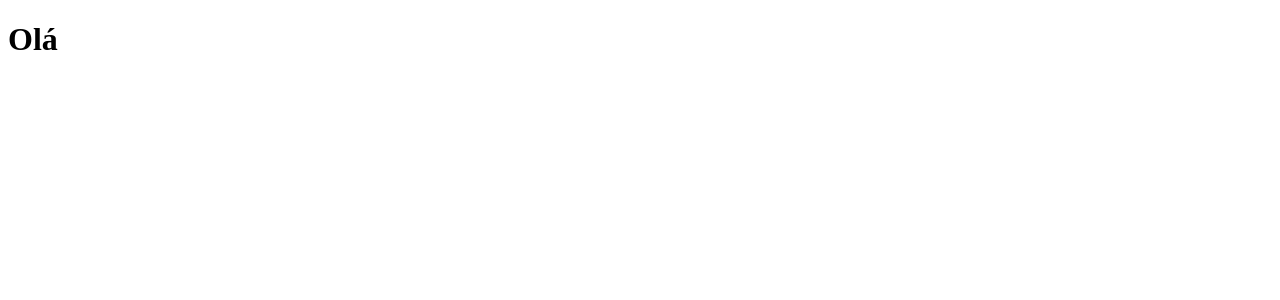
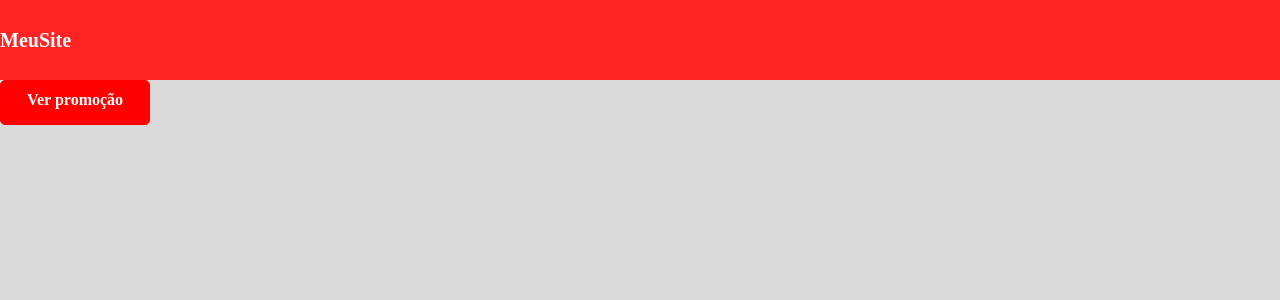
Before and after one commit to Caelest1s/routes-manipulation, a React (Vite) app: page / in a window 1280 px wide. Shown: the top 300 px of the page. Built offline with nearby package versions, Linux system fonts and the light colour scheme.

Commit message:
Components header, button

```diff
--- a/src/App.tsx
+++ b/src/App.tsx
@@ -1,6 +1,12 @@
+import ButtonPrimary from "./components/ButtonPrimary";
+import Header from "./components/Header";
+
 export default function App() {
 
   return (
-    <h1>Olá</h1>
+    <>
+      <Header />
+      <ButtonPrimary text="Ver promoção"/>
+    </>
   )
 }
--- /dev/null
+++ b/src/components/ButtonPrimary/index.tsx
@@ -0,0 +1,13 @@
+import './style.css';
+
+type Props = {
+    text: string;
+}
+
+export default function ButtonPrimary({text}: Props) {
+    return(
+        <div className="rm-btn-primary">
+            {text}
+        </div>
+    );
+}
--- /dev/null
+++ b/src/components/ButtonPrimary/style.css
@@ -0,0 +1,13 @@
+.rm-btn-primary {
+    width: 150px;
+    height: 45px;
+    color: var(--rm-color-font-primary);
+    background-color: red;
+    border: 1px solid red;
+    border-radius: 5px;
+    padding: 10px;
+    font-size: 16px;
+    font-weight: 700;
+    text-align: center;
+    cursor: pointer;
+}
--- /dev/null
+++ b/src/components/Header/index.tsx
@@ -0,0 +1,11 @@
+import './style.css';
+
+export default function Header() {
+    return (
+        <header>
+            <nav>
+                <h1>MeuSite</h1>
+            </nav>
+        </header>
+    );
+}
--- /dev/null
+++ b/src/components/Header/style.css
@@ -0,0 +1,4 @@
+h1 {
+    font-weight: 700;
+    font-size: 20px;
+}
--- a/src/index.css
+++ b/src/index.css
@@ -1,3 +1,34 @@
 :root {
+    --rm-color-bg-primary: #DADADA;
 
+    --rm-color-font-primary: #FFFFFF;
+
+    --rm-color-header-bg-primary: #FF2323;
 }
+
+* {
+    padding: 0;
+    margin: 0;
+    box-sizing: border-box;
+}
+
+header {
+    height: 80px;
+    color: var(--rm-color-font-primary);
+    background-color: var(--rm-color-header-bg-primary);
+    display: flex;
+}
+
+html, body {
+    background-color: var(--rm-color-bg-primary);
+}
+
+nav {
+    width: 100%;
+    max-width: 1280px;
+    height: 100%;
+    margin: 0 auto;
+
+    display: flex;
+    align-items: center;
+}
```
